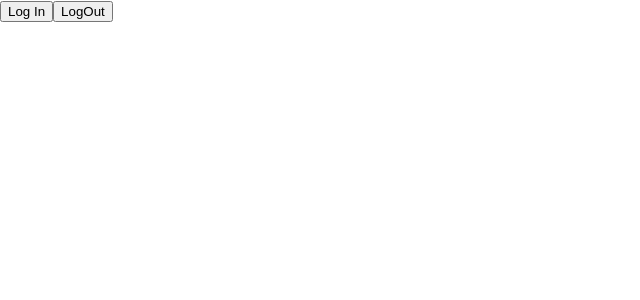
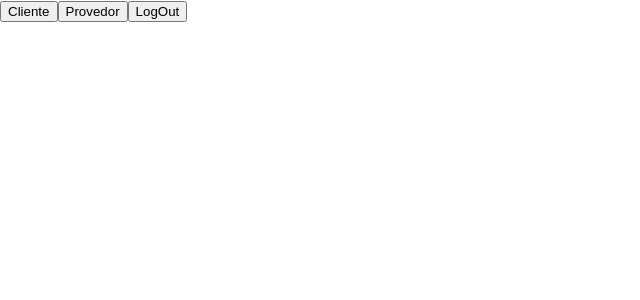
Before and after one commit to cuellojuancruz/El-Sueno-Front, a React (Create React App) app: page / in a window 1280 px wide. Shown: the top 300 px of the page, without its empty margins (0-640 px from the left). Built offline with nearby package versions, Linux system fonts and the light colour scheme.

Commit message:
presentar a ignite

```diff
--- a/src/components/Login/Login.js
+++ b/src/components/Login/Login.js
@@ -1,10 +1,30 @@
 import React from "react";
 import { useAuth0 } from "@auth0/auth0-react";
+import { useDispatch } from 'react-redux';
+import {setTypeUser} from '../../redux/Card/actions'
 
-const LoginButton = () => {
+function LoginButton () {
   const { loginWithRedirect } = useAuth0();
+  const dispatch = useDispatch()
 
-  return <button onClick={() => loginWithRedirect()}>Log In</button>;
+  const handleTypeUser = function(e){
+    dispatch(setTypeUser(e.target.value))
+    loginWithRedirect()
+}
+
+  return (
+
+    <>
+
+      <button value="Cliente"  onClick={(e) => handleTypeUser(e)}>Cliente</button>
+
+      <button value="Provedor" onClick={(e) => handleTypeUser(e)}>Provedor</button>
+
+    </>
+  )
+
+
+
 };
 
 export default LoginButton;
--- a/src/components/User/User.js
+++ b/src/components/User/User.js
@@ -6,8 +6,6 @@ const Profile = () => {
   const { isLoading } = useAuth0();
   const user = useSelector((state) => state.createProduct.users)
   const isAuthenticated = useSelector((state) => state.createProduct.authenticated)
-  console.log(user)
-
 
 
   if (isLoading) {
--- a/src/redux/Card/actions.js
+++ b/src/redux/Card/actions.js
@@ -36,11 +36,17 @@ export function searchproduct (name) {
 
 
 export function setUsers(payload){
-    console.log("entro a la action ",payload)
+
     return {type:"setUsers", payload: payload}
 }
+
+export function setTypeUser(payload){
+    console.log("entro a la action ",payload)
+    return {type:"setTypeUser", payload: payload}
+}
+
 export function setAuthenticated(payload){
-    console.log("entro a la action ",payload)
+
     return {type:"setAuthenticated", payload: payload}
 }
 
--- a/src/redux/home/reducer.js
+++ b/src/redux/home/reducer.js
@@ -2,7 +2,8 @@ const initialState = {
     products: [],
     newproducts: [],
     users: {},
-    authenticated: false
+    authenticated: false,
+    userType: ""
 }
 
 
@@ -20,15 +21,21 @@ function Products (state = initialState, action){
         }
 
         if(action.type === "setUsers"){
-            console.log("entro al if", action.payload)
             return {
                 ...state,
                 users: action.payload
             }
         }
 
+        if(action.type === "setTypeUser"){
+            console.log("entro al if", action.payload)
+            return {
+                ...state,
+                userType: action.payload
+            }
+        }
+
         if(action.type === "setAuthenticated"){
-            console.log("entro al if", action.payload)
             return {
                 ...state,
                 authenticated: action.payload
```
